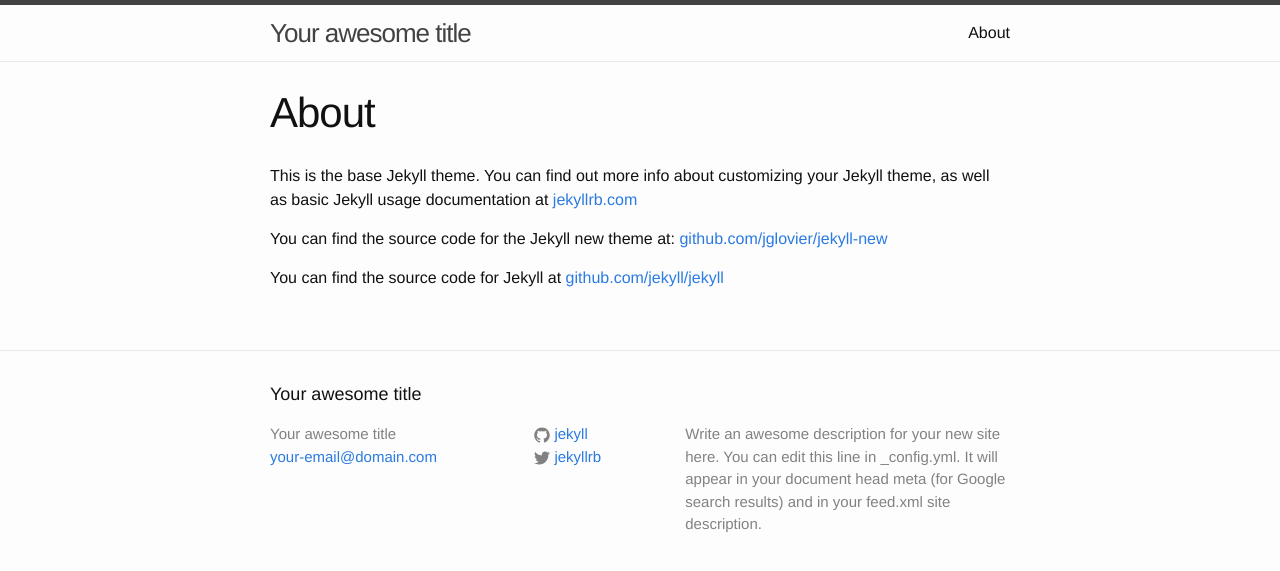
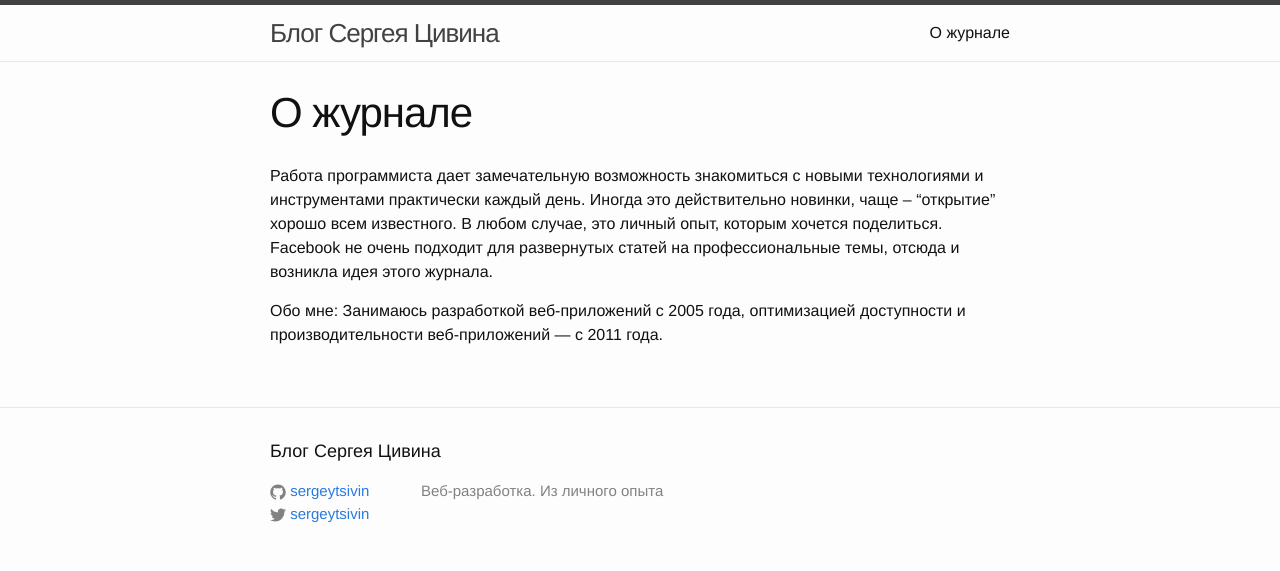
Before and after one commit to sergeytsivin/sergeytsivin.github.io, a Jekyll site: the page built from about.md, in a window 1280 px wide. Shown: the top 571 px of the page. Built offline with Jekyll 4.4.1, drawn with Linux system fonts in a browser that asks for light colours.

Commit message:
Customized main config. Initial version of Jekyll post

```diff
--- a/_config.yml
+++ b/_config.yml
@@ -1,14 +1,11 @@
 # Site settings
-title: Your awesome title
-email: your-email@domain.com
-description: > # this means to ignore newlines until "baseurl:"
-  Write an awesome description for your new site here. You can edit this
-  line in _config.yml. It will appear in your document head meta (for
-  Google search results) and in your feed.xml site description.
+title: Блог Сергея Цивина
+email: sergey.tsivin+blog@gmail.com
+description: "Веб-разработка. Из личного опыта"
 baseurl: "" # the subpath of your site, e.g. /blog/
-url: "http://yourdomain.com" # the base hostname & protocol for your site
-twitter_username: jekyllrb
-github_username:  jekyll
+url: "http://sergeytsivin.github.io" # the base hostname & protocol for your site
+twitter_username: sergeytsivin
+github_username:  sergeytsivin
 
 # Build settings
 markdown: kramdown
--- a/_includes/footer.html
+++ b/_includes/footer.html
@@ -5,13 +5,6 @@
     <h2 class="footer-heading">{{ site.title }}</h2>
 
     <div class="footer-col-wrapper">
-      <div class="footer-col  footer-col-1">
-        <ul class="contact-list">
-          <li>{{ site.title }}</li>
-          <li><a href="mailto:{{ site.email }}">{{ site.email }}</a></li>
-        </ul>
-      </div>
-
       <div class="footer-col  footer-col-2">
         <ul class="social-media-list">
           {% if site.github_username %}
--- a/about.md
+++ b/about.md
@@ -1,11 +1,12 @@
 ---
 layout: page
-title: About
+title: О журнале
 permalink: /about/
 ---
 
-This is the base Jekyll theme. You can find out more info about customizing your Jekyll theme, as well as basic Jekyll usage documentation at [jekyllrb.com](http://jekyllrb.com/)
+Работа программиста дает замечательную возможность знакомиться с новыми технологиями и инструментами практически
+каждый день. Иногда это действительно новинки, чаще -- "открытие" хорошо всем известного. В любом случае, это личный опыт,
+которым хочется поделиться. Facebook не очень подходит для развернутых статей на профессиональные темы, отсюда
+и возникла идея этого журнала.
 
-You can find the source code for the Jekyll new theme at: [github.com/jglovier/jekyll-new](https://github.com/jglovier/jekyll-new)
-
-You can find the source code for Jekyll at [github.com/jekyll/jekyll](https://github.com/jekyll/jekyll)
+Обо мне: Занимаюсь разработкой веб-приложений с 2005 года, оптимизацией доступности и производительности веб-приложений — с 2011 года.
--- a/index.html
+++ b/index.html
@@ -3,8 +3,6 @@
 ---
 
 <div class="home">
-
-  <h1 class="page-heading">Posts</h1>
 
   <ul class="post-list">
     {% for post in site.posts %}
@@ -18,6 +16,6 @@
     {% endfor %}
   </ul>
 
-  <p class="rss-subscribe">subscribe <a href="{{ "/feed.xml" | prepend: site.baseurl }}">via RSS</a></p>
+  <p class="rss-subscribe">Подписаться <a href="{{ '/feed.xml' | prepend: site.baseurl }}">на RSS</a></p>
 
 </div>
```
Also changed, not shown: _posts/2015-03-22-jekyll.markdown (added, +15 -0 lines), _posts/2015-03-22-welcome-to-jekyll.markdown (deleted, +0 -25 lines).
